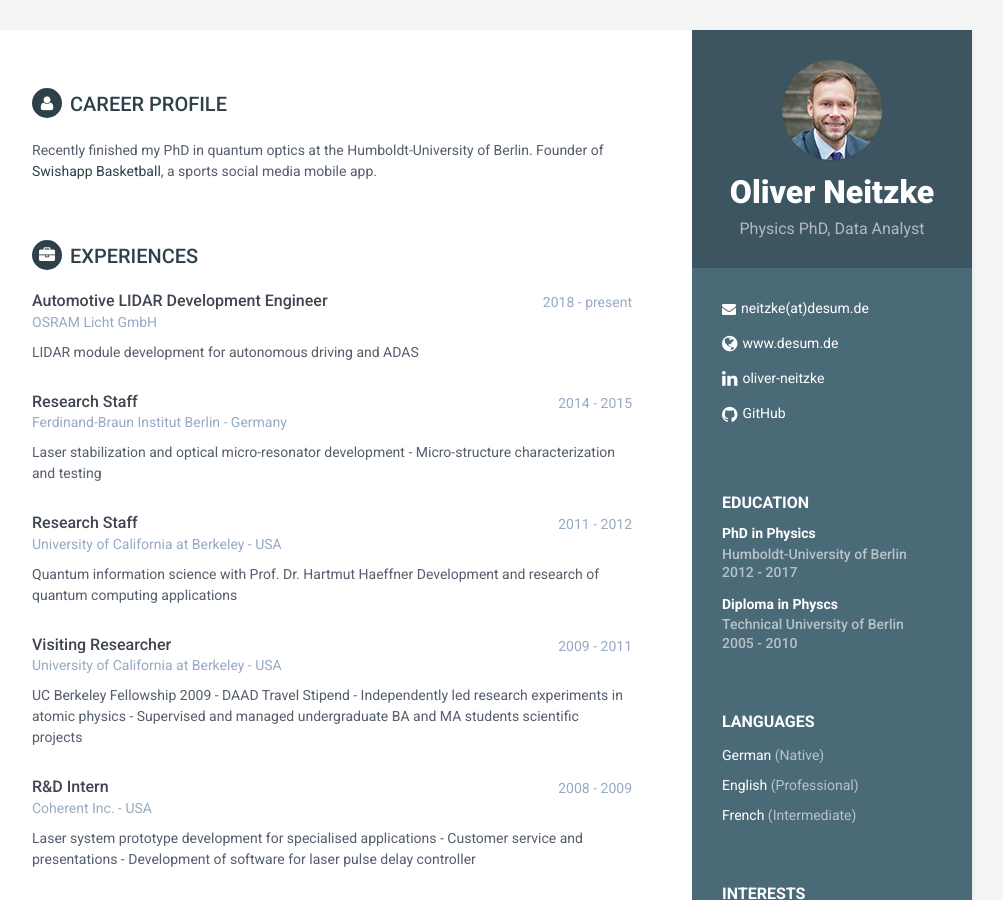
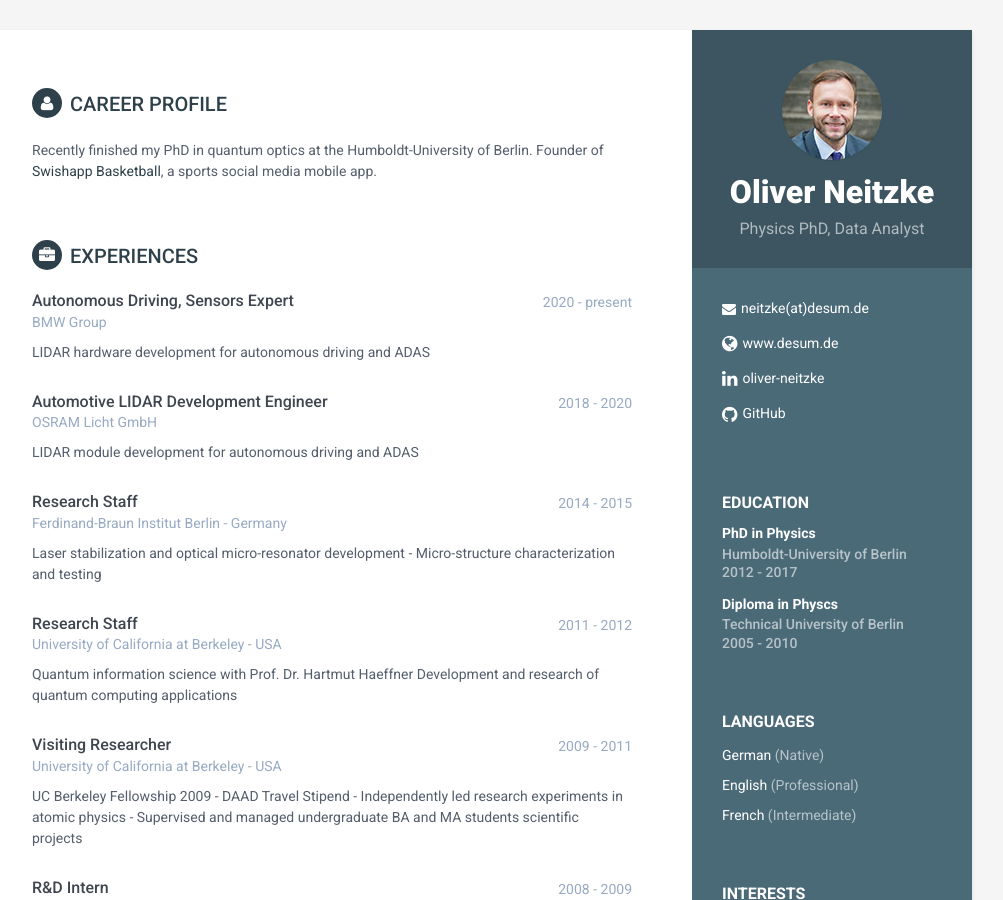
Before and after one commit to noli/CV, a Jekyll site: the page built from index.html, in a window 1280 px wide and 900 px high. Shown: the whole window, without its empty margins (168-1171 px from the left). Built offline with Jekyll 4.4.1, drawn with Linux system fonts in a browser that asks for light colours.

Commit message:
Added BMW experience

```diff
--- a/_data/experiences.yml
+++ b/_data/experiences.yml
@@ -1,6 +1,11 @@
+- experience:
+  role: Autonomous Driving, Sensors Expert
+  time: 2020 - present
+  company: BMW Group
+  details: 'LIDAR hardware development for autonomous driving and ADAS'
 - experience:
   role: Automotive LIDAR Development Engineer
-  time: 2018 - present
+  time: 2018 - 2020
   company: OSRAM Licht GmbH
   details: 'LIDAR module development for autonomous driving and ADAS'
 - experience:
```
